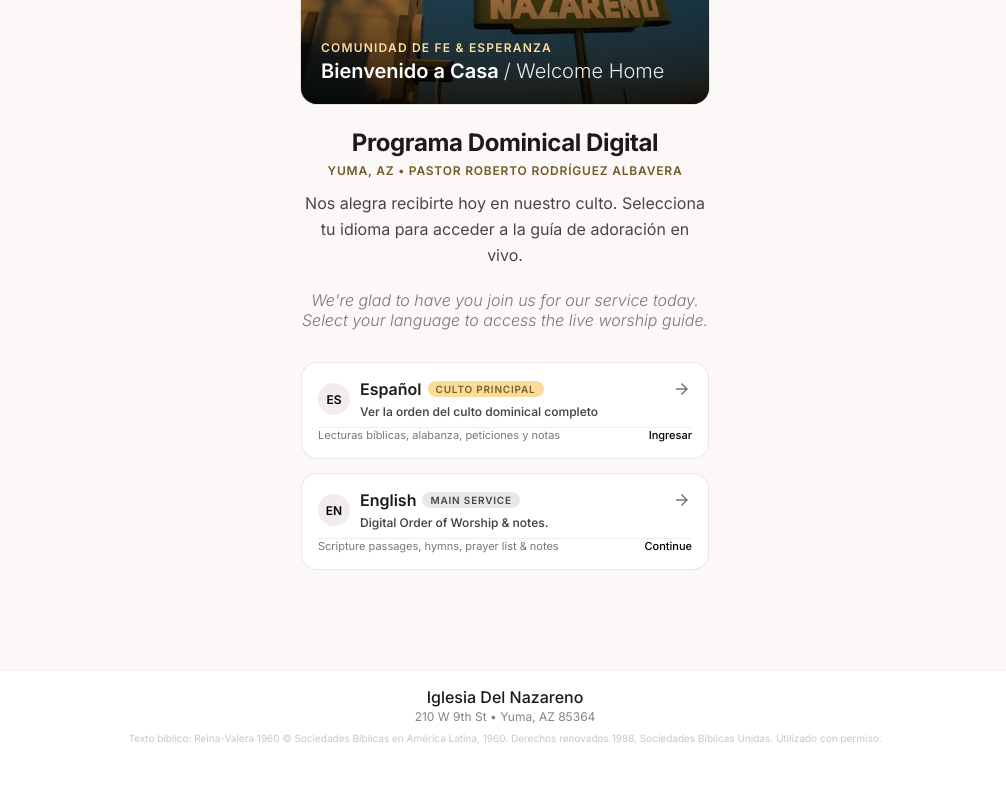
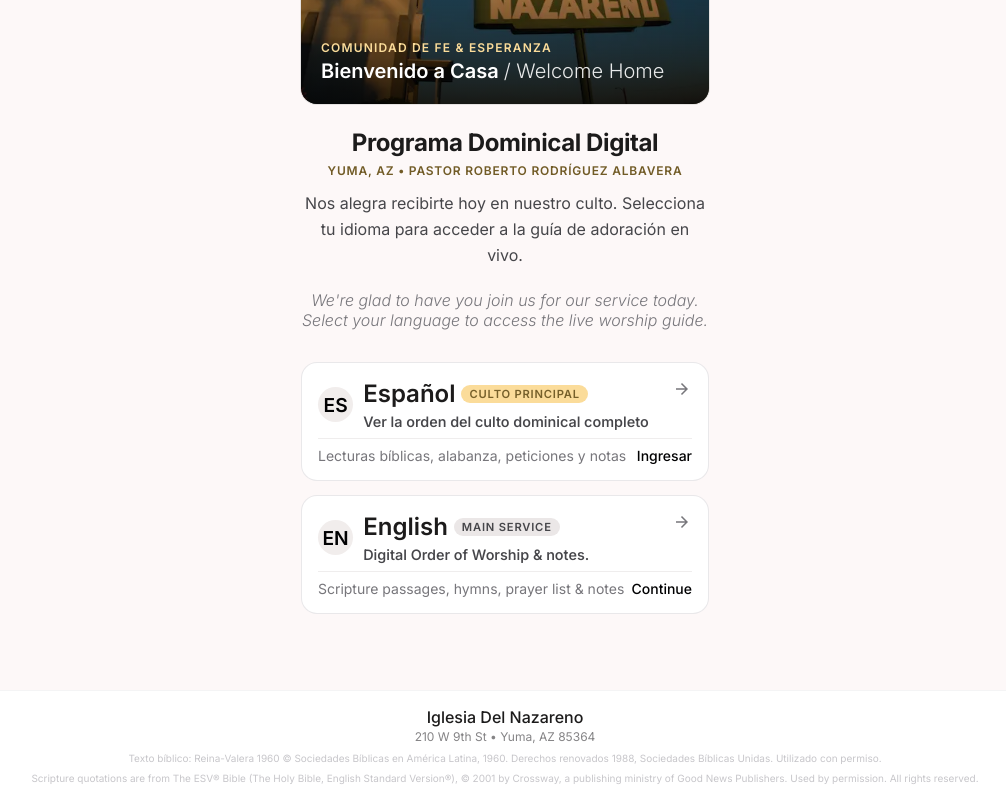
Before and after one commit to Iglesia-del-Nazareno-Yuma-Arizona/website, a React (Vite) app: page /program in a window 1280 px wide. Shown: the part 278-1078 px from the top of the page, without its empty margins (135-1141 px from the left). Before the commit the page ends 1038 px from the top, so only its background shows below. Built offline with nearby package versions, Linux system fonts and the light colour scheme.

Commit message:
Add tweaks to program and bulletin

```diff
--- a/index.html
+++ b/index.html
@@ -13,6 +13,8 @@
             href="https://fonts.googleapis.com/css2?family=Inter:ital,opsz,wght@0,14..32,100..900;1,14..32,100..900&family=Material+Symbols+Outlined:opsz,wght,FILL,GRAD@20..48,100..700,0..1,-50..200&icon_names=menu,church,arrow_forward,arrow_back,person,calendar_today,music_note,movie,info&display=swap"
             rel="stylesheet"
         />
+
+        <link re="icon" href="data:," />
     </head>
     <body>
         <div id="root"></div>
--- a/src/components/Footer/index.tsx
+++ b/src/components/Footer/index.tsx
@@ -15,6 +15,13 @@ const Footer = () => {
                 América Latina, 1960. Derechos renovados 1988, Sociedades
                 Bíblicas Unidas. Utilizado con permiso.
             </S.Copyright>
+
+            <S.Copyright>
+                Scripture quotations are from The ESV® Bible (The Holy Bible,
+                English Standard Version®), © 2001 by Crossway, a publishing
+                ministry of Good News Publishers. Used by permission. All rights
+                reserved.
+            </S.Copyright>
         </S.Footer>
     );
 };
--- a/src/components/Footer/styles.ts
+++ b/src/components/Footer/styles.ts
@@ -8,7 +8,7 @@ export const Footer = styled.footer`
     border-top: 1px solid rgba(199, 198, 202, 0.2);
 `;
 
-export const Address = styled.p`
+export const Address = styled.address`
     font-style: normal;
     display: flex;
     flex-direction: column;
--- a/src/pages/Program/index.tsx
+++ b/src/pages/Program/index.tsx
@@ -185,10 +185,6 @@ const Program = () => {
                     <S.TimelineItem>
                         <S.TimelineDot />
                         <S.LiturgyCard>
-                            <S.LiturgyMeta>
-                                <S.LiturgyCategory>video</S.LiturgyCategory>
-                            </S.LiturgyMeta>
-
                             <S.LiturgyTitle>Video</S.LiturgyTitle>
 
                             <S.SongRow>
--- a/src/pages/Program/styles.ts
+++ b/src/pages/Program/styles.ts
@@ -28,11 +28,12 @@ export const BackBadgeLink = styled(Link)`
     justify-content: space-between;
     padding: 0.5rem 0.75rem;
     border-radius: ${borderRadius("full")};
+    border: 2px solid rgb(70, 70, 74);
     background-color: ${color("surfaceContainerLow")};
     margin-bottom: 1.25rem;
-    font-size: 0.75rem;
+    font-size: 1rem;
     color: ${color("onSurfaceVariant")};
-    transition: all 0.15s ease;
+    transition: all 1s ease;
     align-self: flex-start;
 
     @media (hover: hover) {
@@ -56,6 +57,7 @@ export const BackIcon = styled.span.attrs({
     className: "material-symbols-outlined",
 })`
     font-size: 0.875rem;
+    font-weight: 600;
     color: ${color("secondary")};
     transition: transform 0.15s ease;
 `;
@@ -138,8 +140,8 @@ export const SectionHeaderTitle = styled.div`
 `;
 
 export const SectionSubLabel = styled.span`
-    font-size: 13px;
-    font-weigth: 600;
+    font-size: 14px;
+    font-weight: 500;
     text-transform: uppercase;
     letter-spacing: 0.1em;
     color: ${color("secondary")};
@@ -347,6 +349,7 @@ export const ReflectionBox = styled.div`
     color: ${color("onSurfaceVariant")};
 
     p {
+        line-height: 1.75rem;
         margin: 0;
     }
 `;
--- a/src/pages/ProgramLanding/index.tsx
+++ b/src/pages/ProgramLanding/index.tsx
@@ -9,12 +9,11 @@ const ProgramLanding = () => {
     return (
         <S.PageWrapper>
             <S.MainContainer>
-                <S.BackBadgeLink href="#language-selection">
-                    <S.BackBadgeContent>
-                        {/* <S.BackIcon>arrow_back</S.BackIcon> */}
-                        <S.BackText>{formatDate("es-US")}</S.BackText>
-                    </S.BackBadgeContent>
-                </S.BackBadgeLink>
+                <S.DateBadge>
+                    <S.DateBadgeContent>
+                        <S.DateText>{formatDate("es-US")}</S.DateText>
+                    </S.DateBadgeContent>
+                </S.DateBadge>
 
                 {/* Hero image card*/}
                 <S.HeroFigure>
@@ -61,7 +60,7 @@ const ProgramLanding = () => {
                                 <div>
                                     <S.LangTitle>
                                         Español
-                                        <S.TagBadge isSecondary>
+                                        <S.TagBadge $isSecondary={true}>
                                             Culto Principal
                                         </S.TagBadge>
                                     </S.LangTitle>
--- a/src/pages/ProgramLanding/styles.ts
+++ b/src/pages/ProgramLanding/styles.ts
@@ -24,7 +24,7 @@ export const MainContainer = styled.article`
     justify-content: flex-start;
 `;
 
-export const BackBadgeLink = styled.a`
+export const DateBadge = styled.div`
     display: inline-flex;
     align-items: center;
     justify-content: space-between;
@@ -36,41 +36,18 @@ export const BackBadgeLink = styled.a`
     color: ${color("onSurfaceVariant")};
     transition: all 0.15s ease;
     align-self: flex-start;
-
-    @media (hover: hover) {
-        &:hover {
-            background-color: ${color("surfaceContainerLow")};
-
-            span {
-                transform: translateX(-2px);
-            }
-        }
-    }
 `;
 
-export const BackBadgeContent = styled.div`
+export const DateBadgeContent = styled.div`
     display: flex;
     align-items: center;
     gap: 0.5rem;
 `;
 
-export const BackIcon = styled.span.attrs({
-    className: "material-symbols-outlined",
-})`
-    font-size: 0.875rem;
-    color: ${color("secondary")};
-    transition: transform 0.15s ease;
-`;
-
-export const BackText = styled.span`
+export const DateText = styled.span`
     font-weight: 500;
     letter-spacing: 0.025rem;
     color: ${color("onSurface")};
-`;
-
-export const BackSubText = styled.span`
-    color: ${color("outline")};
-    font-weight: 400;
 `;
 
 export const HeroFigure = styled.figure`
@@ -190,17 +167,17 @@ export const LangAvatar = styled.span`
     display: inline-flex;
     align-items: center;
     justify-content: center;
-    width: 2rem;
-    height: 2rem;
+    width: 2.2rem;
+    height: 2.2rem;
     border-radius: ${borderRadius("full")};
     background-color: ${color("surfaceContainer")};
     font-weight: 600;
-    font-size: 0.75rem;
+    font-size: 1.2rem;
     color: ${color("primary")};
 `;
 
 export const LangTitle = styled.h3`
-    font-size: 1rem;
+    font-size: 1.5rem;
     font-weight: 600;
     color: ${color("onSurface")};
     display: flex;
@@ -209,25 +186,25 @@ export const LangTitle = styled.h3`
     margin: 0;
 `;
 
-export const TagBadge = styled.mark<{ isSecondary?: boolean }>`
-    font-size: 10px;
+export const TagBadge = styled.mark<{ $isSecondary?: boolean }>`
+    font-size: 0.7rem;
     text-transform: uppercase;
     font-weight: 600;
     padding: 0.125rem 0.5rem;
     border-radius: ${borderRadius("full")};
-    background-color: ${({ isSecondary, theme }) =>
-        isSecondary
+    background-color: ${({ $isSecondary, theme }) =>
+        $isSecondary
             ? theme.colors.secondaryContainer
             : theme.colors.surfaceContainerHigh};
-    color: ${({ isSecondary, theme }) =>
-        isSecondary
+    color: ${({ $isSecondary, theme }) =>
+        $isSecondary
             ? theme.colors.onSecondaryContainer
             : theme.colors.onSurfaceVariant};
     letter-spacing: 0.05rem;
 `;
 
 export const LangDescription = styled.p`
-    font-size: 0.75rem;
+    font-size: 0.9rem;
     color: ${color("onSurfaceVariant")};
     font-weight: 550;
     margin: 5px 0 0;
@@ -240,12 +217,12 @@ export const ArrowIcon = styled.span`
 `;
 
 export const CardFooter = styled.div`
-    paddint-top: 0.5rem;
+    padding-top: 0.5rem;
     border-top: 1px solid rgba(229, 226, 225, 0.6);
     display: flex;
     align-items: center;
     justify-content: space-between;
-    font-size: 11px;
+    font-size: 14px;
     color: ${color("outline")};
 
     span.action {
@@ -280,4 +257,14 @@ export const LanguageLink = styled(Link)`
             transform: scale(0.98);
         }
     }
+
+    @media (max-width: 768px) {
+        border: 2px solid ${color("primary")};
+
+        @media (hover: hover) {
+            &:hover {
+                border-color: ${color("secondaryFixedDim")};
+            }
+        }
+    }
 `;
```
